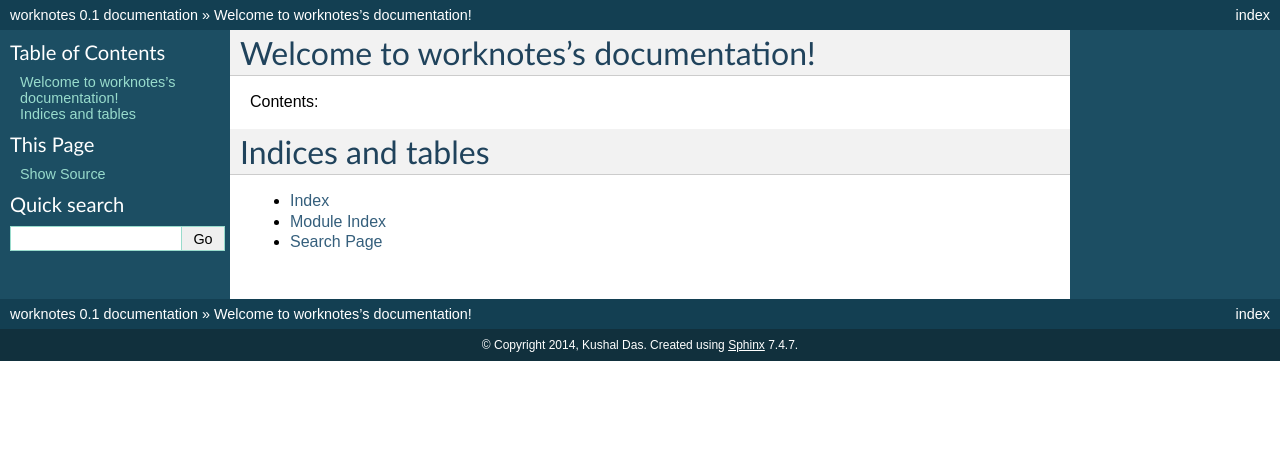
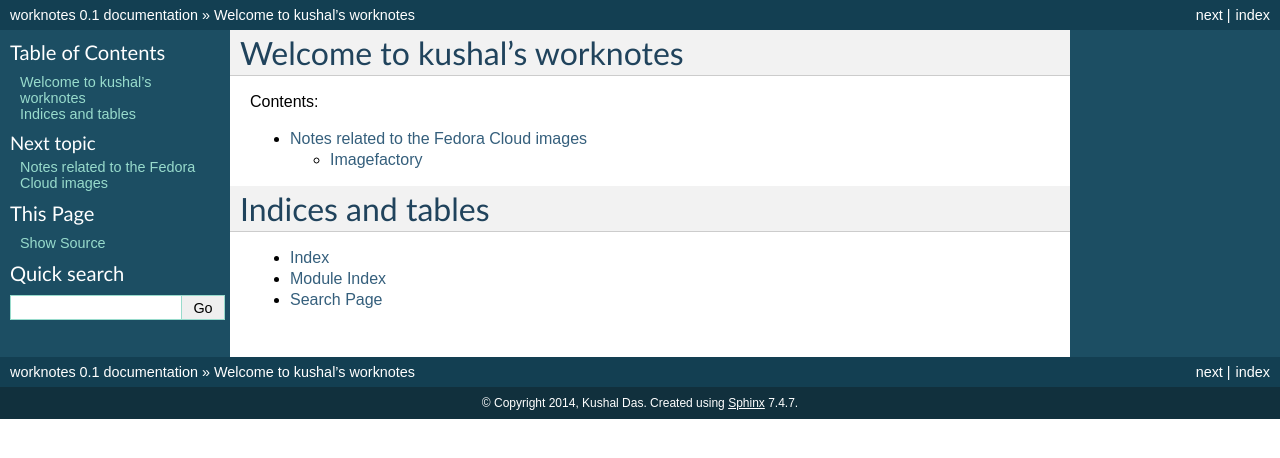
Before and after one commit to kushaldas/worknotes, a Sphinx documentation site: the page built from docs/index.rst, in a window 1280 px wide. Shown: the top 458 px of the page. Built offline with Sphinx 7.4.7, drawn with Linux system fonts in a browser that asks for light colours; some of the changed lines change nothing that is shown.

Commit message:
Adds details on cloud image building.

```diff
--- /dev/null
+++ b/docs/cloudimages.rst
@@ -0,0 +1,48 @@
+Notes related to the Fedora Cloud images
+=========================================
+
+This section contains my worknotes related to the Fedora cloud images.
+
+
+Imagefactory
+-------------
+
+The cloud images are build using `imagefactory <https://github.com/redhat-imaging/imagefactory>`_.
+
+I am currently using a Fedora 20 system to do so.
+
+Installation
+############
+
+::
+
+    # yum install yum-utils koji-builder strace mock kernel-firmware ntp ntpdate rsyslog oz imagefactory imagefactory-plugins-TinMan imagefactory-plugins-Docker imagefactory-plugins-vSphere imagefactory-plugins-ovfcommon imagefactory-plugins imagefactory-plugins-OVA imagefactory-plugins-EC2 imagefactory-plugins-RHEVM python-psphere VMDKstream pykickstart
+
+Then start the libvirt service.::
+
+    # systemctl start libvirtd
+
+
+Building your first image
+#########################
+
+Next we are going to use imagefactory to build your first image. `Download <https://kushal.fedorapeople.org/f21build.tar.gz>`_ this tar and extract it.
+
+Then just use the following command to build the image.::
+
+    # sh dobuild.sh
+
+Important files
+###############
+
+dobuild.sh
+
+    This is the shell script to simplify life.
+
+koji-\*.ks
+
+    The kickstart file used to do the actual build.
+
+tdl-x86_64.xml
+
+    The XML schema required for the imagefactory. The koji imagefactory is a patched which does not need any **rootpw**, but we do need it here.
--- a/docs/index.rst
+++ b/docs/index.rst
@@ -3,7 +3,7 @@
    You can adapt this file completely to your liking, but it should at least
    contain the root `toctree` directive.
 
-Welcome to worknotes's documentation!
+Welcome to kushal's worknotes
 =====================================
 
 Contents:
@@ -11,6 +11,7 @@
 .. toctree::
    :maxdepth: 2
 
+   cloudimages
 
 
 Indices and tables
```
